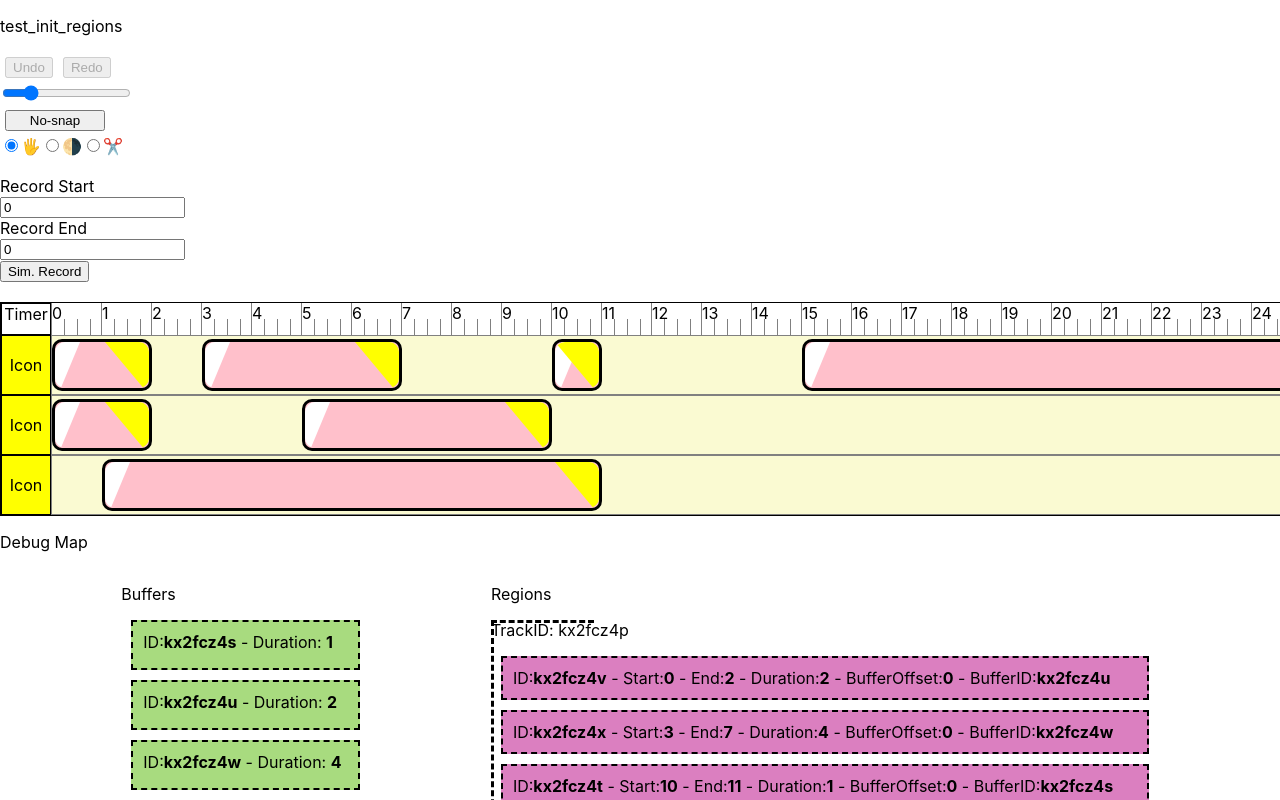
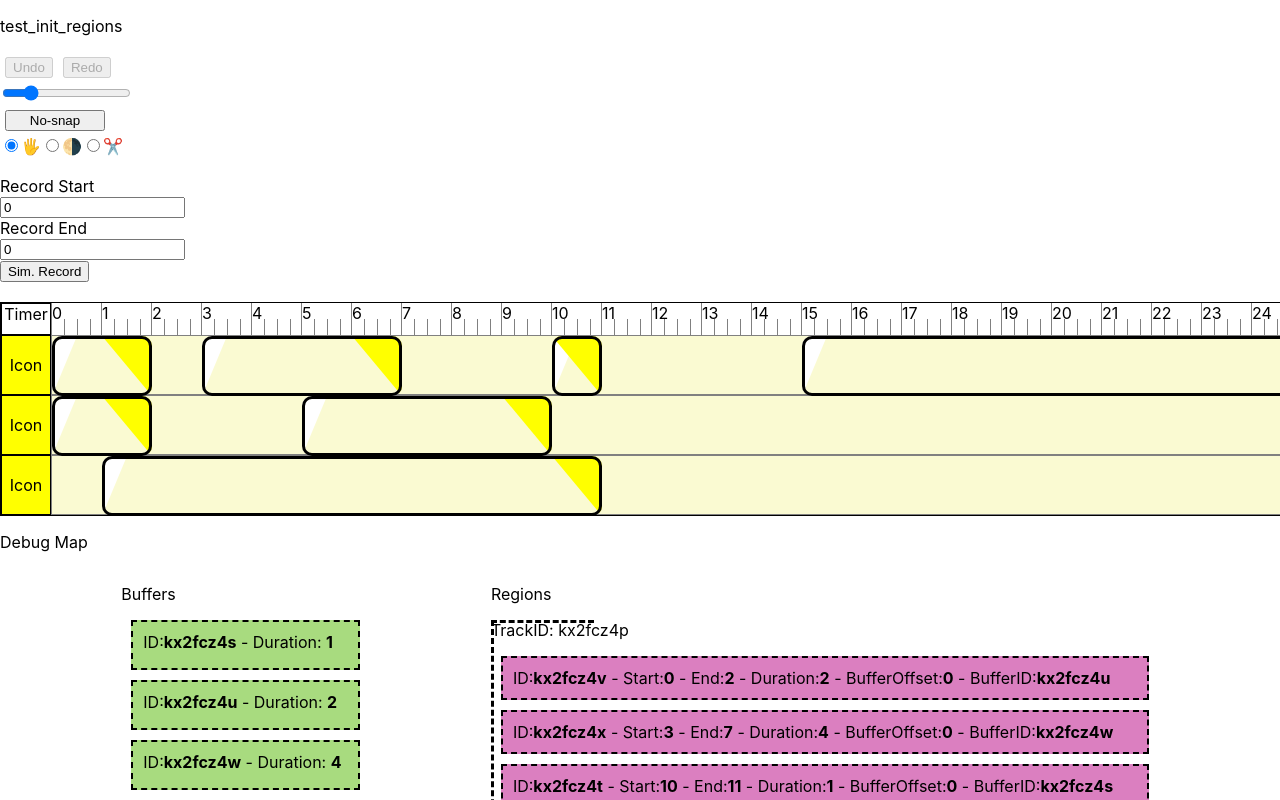
Before and after one commit to purewack/melonJuice-web, a React (Create React App) app: page / in a window 1280 px wide. Shown: the top 800 px of the page. Built offline with nearby package versions, Linux system fonts and the light colour scheme.

Commit message:
clean up using svg - better solution than css width

```diff
--- a/src/components/AudioRegion.js
+++ b/src/components/AudioRegion.js
@@ -142,8 +142,8 @@ const AudioRegion = ({region, selectedRegion, onSelect, trackInfo, tracksDispatc
 
   const resetCutPos = ()=>{
     setCutPos(rDuration/2)
-    setCutHandleTransform(`translateX(${rDuration/2}px)`)
-    setCutHandleLineTransform(`translateX(${rDuration/2}px)`)
+    setCutHandleTransform(`translate(${rDuration/2},0)`)
+    setCutHandleLineTransform(`translate(${rDuration/2},0)`)
   }
   const onChangeCutHandler = ({dx, dy, prev_dy})=>{
     if(dy+15 < -editorStats.trackHeight) return
@@ -155,8 +155,8 @@ const AudioRegion = ({region, selectedRegion, onSelect, trackInfo, tracksDispatc
 
     const cutBonudary = -20
     if(dy > cutBonudary) cutHandleDxx.current = dxx
-    const thl = `translateX(${cutHandleDxx.current}px)`
-    const th = thl + ` translateY(${dy <= cutBonudary ? dy : 0}px)`
+    const thl = `translate(${cutHandleDxx.current}, ${dy <= cutBonudary ? dy : 0})`
+    const th = thl
     setCutHandleTransform(th)
     setCutHandleLineTransform(thl)
 
@@ -175,8 +175,8 @@ const AudioRegion = ({region, selectedRegion, onSelect, trackInfo, tracksDispatc
     else if(dx === max) dxx = rDuration
 
     setCutPos(dxx)
-    const thl = `translateX(${dxx}px)`
-    const th = thl + ` translateY(0px)`
+    const thl = `translate(${dxx}, 0)`
+    const th = thl
     setCutHandleTransform(th)
     setCutHandleLineTransform(thl)
   }
@@ -218,53 +218,14 @@ const AudioRegion = ({region, selectedRegion, onSelect, trackInfo, tracksDispatc
   },[region])
 
   const styleRegion = {
-    height:'90%',
-    top:'5%',
-    width: rDuration + rrDuration,
-    left: rOffset + rrOffset,
+    height: maxHeight,
+    width: rDuration,
+    left: rOffset,
     transform: rrTransform,
   }
 
-  const styleHandle = {
-    height:30,
-    width:30,
-    position:'absolute',
-  }
-  const styleDurationHandle = {
-    ...styleHandle,
-    right:-15,
-  }
-  const styleOffsetHandle = {
-    ...styleHandle,
-    right: undefined,
-    left: -15,
-  }
-  const styleCutHandle = {
-    ...styleHandle,
-    right:undefined,
-    bottom:-30,
-    left:-15,
-    transform:cutHandleTransform,
-  }
-  const styleCutHandleLine = {
-    height: editorStats.trackHeight,
-    width:4,
-    left:-2,
-    bottom:-2,
-    transform:cutHandleLineTransform,
-  }
-  const styleFadeInHandle = {
-    ...styleHandle,
-    left: -15,
-    top:-30,
-    transform: `translateX(${rFadeIn+rrFadeIn}px)`
-  }
-  const styleFadeOutHandle = {
-    ...styleHandle,
-    right: -15,
-    top:-30,
-    transform: `translateX(${-(rFadeOut+rrFadeOut)}px)`
-  }
+  const rww = rDuration + rrDuration;
+  const svgtt = `translate(${rrOffset},0)`
 
 
   return(<>
@@ -275,17 +236,21 @@ const AudioRegion = ({region, selectedRegion, onSelect, trackInfo, tracksDispatc
       maxDY:(trackInfo.max-1-trackInfo.idx)*editorStats.trackHeight,
     }}
     onStart={onStartMoveChange} onChange={onChangeGrabHandler} onEnd={onEndGrabHandler}>
-  <div onClick={!selected ? selectHandler : null} style={styleRegion} className={selected ? 'AudioRegion AudioRegionSelected' : 'AudioRegion'}>
+  <svg width={rDuration} height={maxHeight} transform={svgtt} style={styleRegion} onClick={!selected ? selectHandler : null} className={selected ? 'AudioRegion AudioRegionSelected' : 'AudioRegion'}>
 
-    { !(selected && isGrabbing) ?
-    <div className='AudioRegionSVGContainer'>
-      <svg className={'AudioRegionFadeSVG'} height={maxHeight}>
+    <defs>
+      <clipPath id={`svgframe-${region.regionId}`}>
+        <rect width={rww} height={maxHeight} rx="10"/>
+      </clipPath>
+    </defs>
+
+    <g clipPath={`url(#svgframe-${region.regionId})`}>
+      { true || !(selected && isGrabbing) ? <>
         <polygon points={`0,0 0,${maxHeight} ${rFadeIn+rrFadeIn},0`} fill="white"></polygon>
-        <polygon points={`${rDuration},0 ${rDuration},${maxHeight} ${rDuration-(rFadeOut+rrFadeOut)},0`} fill="yellow"></polygon>
-      </svg>
-    </div>
-    : null
-    }
+        <polygon points={`${rww},0 ${rww},${maxHeight} ${rww-(rFadeOut+rrFadeOut)},0`} fill="yellow"></polygon>
+      </> : null }
+      <rect className="AudioRegionFrame" width={rww} height={maxHeight}></rect>
+    </g>
 
     { selected && isGrabbing ? <>
       <PointerHandle bounds={{
@@ -293,54 +258,66 @@ const AudioRegion = ({region, selectedRegion, onSelect, trackInfo, tracksDispatc
           maxDX:bDuration-bOffset,
         }}
         onStart={onStartResizeHandler} onChange={onChangeOffsetHandler} onEnd={onEndOffsetHandler}>
-        <div className="DragHandle AudioRegionOffsetHandle" style={styleOffsetHandle}></div>
+        <g className="DragHandle ">
+          <circle r={maxHeight/4} cy={maxHeight/2}/>
+        </g>
       </PointerHandle>
       <PointerHandle bounds={{
           minDX:-rDuration,
           maxDX:(bDuration-bOffset)-rDuration,
         }}
         onStart={onStartResizeHandler} onChange={onChangeDurationHandler} onEnd={onEndDurationHandler}>
-        <div className="DragHandle AudioRegionDurationHandle" style={styleDurationHandle}></div>
+        <g className="DragHandle ">
+          <circle r={maxHeight/4} cx={rww} cy={maxHeight/2}/>
+        </g>
       </PointerHandle>
       </>
       :
       null
     }
+
     { selected && isFading ? <>
       <PointerHandle bounds={{
           minDX:-rFadeIn,
           maxDX:(rDuration-rFadeOut)-rFadeIn,
         }}
         onChange={onChangeFadeInHandler} onEnd={onEndFadeInHandler}>
-        <div className="DragHandle AudioRegionFadeInHandle" style={styleFadeInHandle}></div>
+        <g className="DragHandle " >
+          <circle r={maxHeight/4} cx={rFadeIn+rrFadeIn} cy={-15}/>
+        </g>
       </PointerHandle>
       <PointerHandle bounds={{
           minDX:-(rDuration-rFadeOut)+rFadeIn,
           maxDX:rFadeOut,
         }}
         onChange={onChangeFadeOutHandler} onEnd={onEndFadeOutHandler}>
-        <div className="DragHandle AudioRegionFadeOutHandle" style={styleFadeOutHandle}></div>
+        <g className="DragHandle " >
+          <circle r={maxHeight/4} cx={rww - (rFadeOut+rrFadeOut)} cy={-15}/>
+        </g>
       </PointerHandle>
       </>
       :
       null
     }
+
     {selected && isCutting ? <>
       <PointerHandle bounds={{
         minDX:-cutPos,
         maxDX:rDuration-cutPos,
       }}
       onChange={onChangeCutHandler} onEnd={onEndCutHandler}>
-        <div className="DragHandle AudioRegionCutHandle" style={styleCutHandle}></div>
+        <g className="DragHandle " >
+          <circle r={maxHeight/4} cx={0} cy={maxHeight} transform={cutHandleTransform}/>
+        </g>
       </PointerHandle>
-      <div className="AudioRegionCutHandleLine" style={styleCutHandleLine}></div>
+
     </> : null}
 
-  </div>
+  </svg>
   </PointerHandle>
 
-  {pointerState === 'resize-change' ? <div style={{left: rOffset-bOffset, width: bDuration}} className='AudioRegion AudioRegionGhostBuffer'></div> : null}
-  {pointerState === 'move-change' ? <div style={{left: rOffset, width: rDuration}} className='AudioRegion AudioRegionGhostMove'></div> : null}
+  {/* {pointerState === 'resize-change' ? <div style={{left: rOffset-bOffset, width: bDuration}} className='AudioRegion AudioRegionGhostBuffer'></div> : null}
+  {pointerState === 'move-change' ? <div style={{left: rOffset, width: rDuration}} className='AudioRegion AudioRegionGhostMove'></div> : null}    */}
 
   </>
   )
--- a/src/css/AudioRegion.css
+++ b/src/css/AudioRegion.css
@@ -1,8 +1,7 @@
 
 .AudioRegion{
     position:absolute;
-    background:pink;
-    border: solid black 3px;
+    /*border: solid black 10px;*/
     display:flex;
     justify-content: space-between;
     align-items: center;
@@ -10,20 +9,15 @@
     border-radius: 10px;
     touch-action: none;
     box-sizing: border-box;
+    overflow: visible;
 }
-.AudioRegionSVGContainer{
-    position: relative;
-    border-radius: 10px;
-    overflow: hidden;
-    width:100%;
-    height:100%;
+.AudioRegionFrame{
+    fill:none;
+    stroke:black;
+    stroke-width: 6px;
+    rx: 10px;
 }
-.AudioRegionFadeSVG {
-    position: absolute;
-    left:0;
-    top:0;
-    width:100%;
-}
+
 
 .AudioRegionGhostMove{
     pointer-events: none;
@@ -44,7 +38,6 @@
     top:5%;
 }
 .AudioRegionSelected{
-    background:red;
     z-index: 5;
 }
 
@@ -52,24 +45,6 @@
     cursor: grab;
 }
 
-.DragHandle {
-    background:green;
-    border-radius: 50%;
+.DragHandle circle{
+    fill:green;
 }
-
-.AudioRegionFadeInHandle{
-    clip-path: polygon(0 0, 50% 0, 50% 100%, 0% 100%);
-}
-.AudioRegionFadeOutHandle{
-    clip-path: polygon(100% 0, 50% 0, 50% 100%, 100% 100%);
-}
-
-.AudioRegionCutHandle{
-    border-radius:'50%';
-    background:'green';
-    position:'absolute';
-}
-.AudioRegionCutHandleLine{
-    position:absolute;
-    background:green;
-}
```
